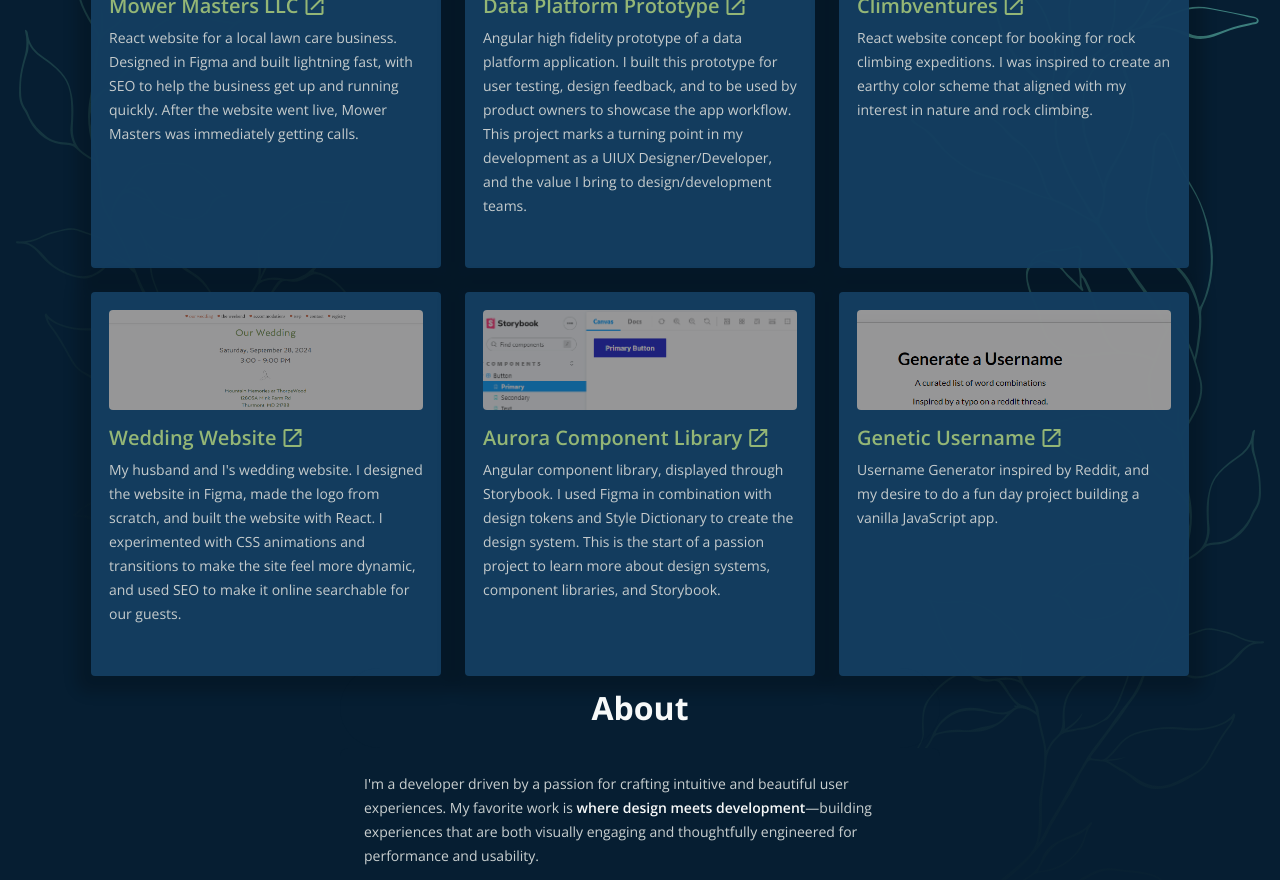
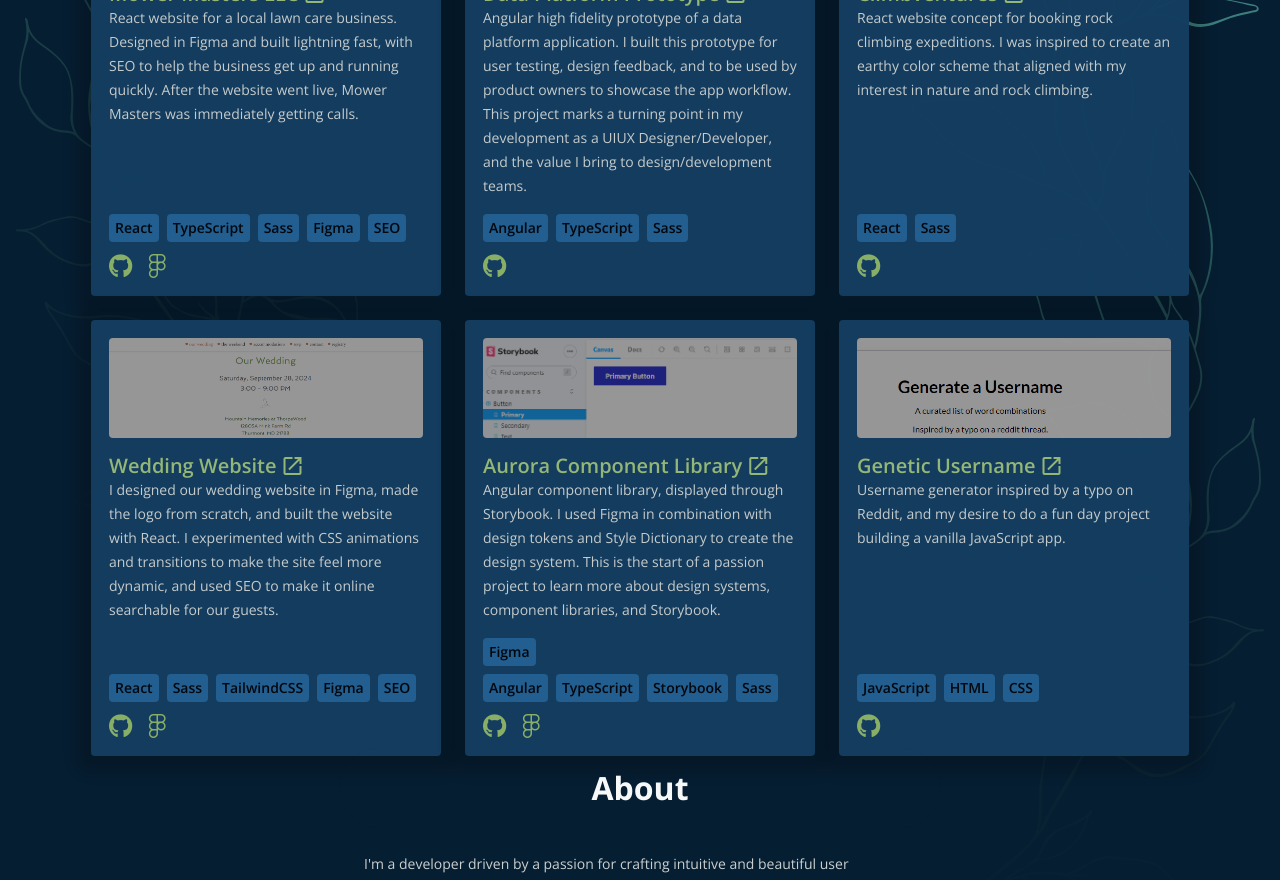
Before and after one commit to amandasimonds/portfolio-2025, a Next.js app: page / in a window 1280 px wide. Shown: the part 1860-2740 px from the top of the page. Built offline with nearby package versions, Linux system fonts and the light colour scheme.

Commit message:
added details to projects

```diff
--- a/src/app/components/card/card.module.scss
+++ b/src/app/components/card/card.module.scss
@@ -23,6 +23,7 @@
         gap: 8px;
         display: flex;
         flex-direction: column;
+        height: 100%;
     }
 
     &__image {
--- a/src/app/globals.scss
+++ b/src/app/globals.scss
@@ -60,9 +60,14 @@ a {
   &.link {
     font-weight: var(--font-weight-semibold);
     color: var(--color-activation);
+    display: inline-block;
 
     &:hover {
-      color: var(--color-activation-hover);
+      @media (pointer: fine) {
+        color: var(--color-activation-hover);
+        transform: translateY(-1px);
+        transition: transform 0.3s ease;
+      }
     }
   }
 }
@@ -192,11 +197,11 @@ li {
 }
 
 .chip {
-  background-color: var(--color-primary-20);
+  background-color: var(--color-secondary-40);
   border-radius: 4px;
   font-weight: var(--font-weight-semibold);
-  color: var(--color-primary);
-  padding: 4px 8px;
+  color: var(--color-secondary-10);
+  padding: 2px 6px;
 }
 
 b {
--- a/src/app/layout/sections/experience/experience.tsx
+++ b/src/app/layout/sections/experience/experience.tsx
@@ -64,7 +64,7 @@ export default function Experience() {
                     {experience.map((item, idx) => (
                         <div key={idx} className={styles.experience__item}>
                             <span className={styles.heading}>
-                                <h3><a href={`https://${item.link}`} target="_blank" rel="noopener noreferrer" className="highlight">{item.company}</a></h3>
+                                <h3><a href={`https://${item.link}`} target="_blank" rel="noopener noreferrer" className="font-bold link">{item.company}</a></h3>
                                 <span className={styles.experience__length}>{item.length}</span>
                             </span>
 
--- a/src/app/layout/sections/header/header.tsx
+++ b/src/app/layout/sections/header/header.tsx
@@ -11,7 +11,7 @@ export default function Header() {
             <div className="content-layer">
                 <div className={styles.header__content}>
                     <div className={styles.header__text}>
-                        <h1>Hi! I&apos;m Amanda</h1>
+                        <h1>Hi, I&apos;m Amanda.</h1>
                         <span className="header-subtitle subtitle accent">UI/UX Designer & Developer</span>
                         <div className={`${styles.header__image} ${styles.header__image__mobile}`}>
                             <img src="amanda-simonds.jpg" alt="amanda simonds brannock ui/ux designer frontend developer" />
--- a/src/app/layout/sections/work/work.module.scss
+++ b/src/app/layout/sections/work/work.module.scss
@@ -21,6 +21,20 @@
 
         @media screen and (max-width: $mobile-screen-width-max) {
             width: 100%;
+        }
+
+        &__content {
+            display: flex;
+            flex-direction: column;
+            justify-content: space-between;
+            gap: 16px;
+            height: 100%;
+        }
+
+        &__footer {
+            display: flex;
+            flex-direction: column;
+            gap: 12px;
         }
     }
 
@@ -77,4 +91,16 @@
         text-align: center;
         max-width: 800px;
     }
+
+    &__icons {
+        display: flex;
+        gap: 16px;
+        font-size: 24px;
+    }
+
+    &__skills {
+        display: flex;
+        gap: 8px;
+        flex-wrap: wrap-reverse;
+    }
 }
--- a/src/app/layout/sections/work/work.tsx
+++ b/src/app/layout/sections/work/work.tsx
@@ -9,41 +9,92 @@ const projects = [
         link: "https://mowermastersllc.com",
         img: "mower-masters-llc.png",
         description: "React website for a local lawn care business. Designed in Figma and built lightning fast, with SEO to help the business get up and running quickly. After the website went live, Mower Masters was immediately getting calls.",
+        skills: [
+            "React",
+            "TypeScript",
+            "Sass",
+            "Figma",
+            "SEO"
+        ],
         icons: [
-            { icon: "code_blocks", link: "https://react.dev/" },
-            { icon: "scss", link: "https://sass-lang.com/" },
-            { icon: "figma", link: "https://figma.com/" }
+            { type: "github", link: "https://github.com/amandasimonds/mower-masters-llc" },
+            { type: "figma", link: "https://www.figma.com/design/AGoKLnB9sWBXLblAncbbdj/Mower-Masters?node-id=2-69&t=bhKz7tQkASANPMtQ-1" },
         ]
     },
     {
         title: "Data Platform Prototype",
         link: "https://data-platform-prototype.netlify.app",
         img: "data-platform-prototype.png",
-        description: "Angular high fidelity prototype of a data platform application. I built this prototype for user testing, design feedback, and to be used by product owners to showcase the app workflow. This project marks a turning point in my development as a UIUX Designer/Developer, and the value I bring to design/development teams."
+        description: "Angular high fidelity prototype of a data platform application. I built this prototype for user testing, design feedback, and to be used by product owners to showcase the app workflow. This project marks a turning point in my development as a UIUX Designer/Developer, and the value I bring to design/development teams.",
+        skills: [
+            "Angular",
+            "TypeScript",
+            "Sass",
+        ],
+        icons: [
+            { type: "github", link: "https://github.com/amandasimonds/data-platform-prototype-1" },
+        ]
     },
     {
         title: "Climbventures",
         link: "https://climbventures.netlify.app",
         img: "climbventures.png",
-        description: "React website concept for booking for rock climbing expeditions. I was inspired to create an earthy color scheme that aligned with my interest in nature and rock climbing."
+        description: "React website concept for booking rock climbing expeditions. I was inspired to create an earthy color scheme that aligned with my interest in nature and rock climbing.",
+        skills: [
+            "React",
+            "Sass",
+        ],
+        icons: [
+            { type: "github", link: "https://github.com/amandasimonds/climbventures" },
+        ]
     },
     {
         title: "Wedding Website",
         link: "https://amanda-and-ben.netlify.app/",
         img: "wedding-website.png",
-        description: "My husband and I's wedding website. I designed the website in Figma, made the logo from scratch, and built the website with React. I experimented with CSS animations and transitions to make the site feel more dynamic, and used SEO to make it online searchable for our guests."
+        description: "I designed our wedding website in Figma, made the logo from scratch, and built the website with React. I experimented with CSS animations and transitions to make the site feel more dynamic, and used SEO to make it online searchable for our guests.",
+        skills: [
+            "React",
+            "Sass",
+            "TailwindCSS",
+            "Figma",
+            "SEO"
+        ],
+        icons: [
+            { type: "github", link: "https://github.com/amandasimonds/brannocks-at-the-disco" },
+            { type: "figma", link: "https://www.figma.com/design/lP3hSN5sXia8Tgk3i0HCQd/Wedding-Website?node-id=0-1&t=VZgCEL5fN2DJYqQG-1" },
+        ]
     },
     {
         title: "Aurora Component Library",
         link: "https://aurora-ui-kit.netlify.app/",
         img: "aurora-lib.png",
-        description: "Angular component library, displayed through Storybook. I used Figma in combination with design tokens and Style Dictionary to create the design system. This is the start of a passion project to learn more about design systems, component libraries, and Storybook."
+        description: "Angular component library, displayed through Storybook. I used Figma in combination with design tokens and Style Dictionary to create the design system. This is the start of a passion project to learn more about design systems, component libraries, and Storybook.",
+        skills: [
+            "Angular",
+            "TypeScript",
+            "Storybook",
+            "Sass",
+            "Figma",
+        ],
+        icons: [
+            { type: "github", link: "https://github.com/amandasimonds/aurora-component-library" },
+            { type: "figma", link: "https://www.figma.com/design/ZabTcaDSrmzP7WdV7xgn8s/Aurora?node-id=63-149&t=R1uRwm1TmoZiEgoW-1" },
+        ]
     },
     {
         title: "Genetic Username",
         link: "https://amandasimonds.github.io/genetic-username/",
         img: "genetic-username.png",
-        description: "Username Generator inspired by Reddit, and my desire to do a fun day project building a vanilla JavaScript app."
+        description: "Username generator inspired by a typo on Reddit, and my desire to do a fun day project building a vanilla JavaScript app.",
+        skills: [
+            "JavaScript",
+            "HTML",
+            "CSS",
+        ],
+        icons: [
+            { type: "github", link: "https://github.com/amandasimonds/genetic-username" },
+        ]
     },
 ];
 
@@ -52,17 +103,40 @@ export default function Work() {
     return (
         <div className={styles.work} id="work">
             <Branch style={{ left: "16px", top: "-200px" }} />
-            <Branch style={{ right: "16px", top: "200px"}} imageStyles={{ transform: "scaleX(-1)" }} />
+            <Branch style={{ right: "16px", top: "200px" }} imageStyles={{ transform: "scaleX(-1)" }} />
+
             <div className="content-layer">
                 <h2 className={styles.work__header}>Work</h2>
                 <div className={styles.work__content}>
+
                     {projects.map((project, idx) => (
+
                         <Card key={idx} className={styles.work__card} image={project.img} imageAlt={project.title}>
-                            <h4><a href={project.link}>{project.title} <i className="material-icons">open_in_new</i></a></h4>
-                            <p>{project.description}</p>
-                            <div className="links">
-                                <i className="material-icons"></i>
+                            <div className={styles.work__card__content}>
+
+                                <div>
+                                    <h4><a href={project.link} target="_blank">{project.title} <i className="material-icons">open_in_new</i></a></h4>
+                                    <p>{project.description}</p>
+                                </div>
+
+                                <div className={styles.work__card__footer}>
+                                     <div className={styles.work__skills}>
+                                        {project.skills.map((skill, idx) => (
+                                            <span key={idx} className="chip">{skill}</span>
+                                        ))}
+                                    </div>
+
+                                    <div className={styles.work__icons}>
+                                        {project.icons.map((icon, idx) => (
+                                            <a key={idx} href={icon.link} className={`${styles.work__icon} link`} target="_blank">
+                                                {icon.type === 'github' ? <i className="fa-brands fa-github"></i> : null}
+                                                {icon.type === 'figma' ? <i className="fa-brands fa-figma"></i> : null}
+                                            </a>
+                                        ))}
+                                    </div>
+                                </div>
                             </div>
+
                         </Card>
                     ))}
                 </div>
--- a/src/app/styles/themes.scss
+++ b/src/app/styles/themes.scss
@@ -11,6 +11,16 @@
     --color-primary-20: #234846;
     --color-primary-10: #122625;
     --color-primary-5: #0A1514;
+
+    --color-secondary-80: #BDE0DE;
+    --color-secondary-70: #9BCFCC;
+    --color-secondary-60: #79BFBB;
+    --color-secondary-50: #56AEA9;
+    --color-secondary-40: #448E8A;
+    --color-secondary-30: #336B68;
+    --color-secondary-20: #234846;
+    --color-secondary-10: #122625;
+    --color-secondary-5: #0A1514;
 
     --color-secondary-60: #edff4e;
 
--- a/src/app/styles/utils.scss
+++ b/src/app/styles/utils.scss
@@ -9,7 +9,7 @@
 }
 
 .font-bold {
-    font-weight: var(--font-weight-bold);
+    font-weight: var(--font-weight-bold) !important;
 }
 
 .content-layer {
```
